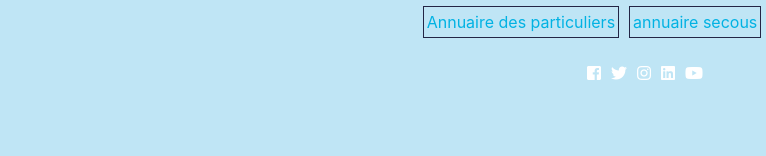
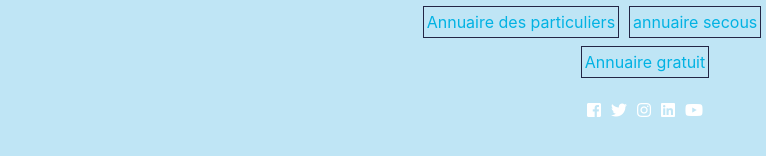
Before and after one commit to bonpiedlaroute/surfyng, a plain HTML site: page web/partenaires.html in a window 1280 px wide. Shown: the part 496-652 px from the top of the page, 0-766 px from the left. Drawn offline with nearby package versions, Linux system fonts and the light colour scheme.

Commit message:
add partner

```diff
--- a/web/partenaires.html
+++ b/web/partenaires.html
@@ -124,6 +124,11 @@
           <a href="https://annuaire-sites.danslemonde.net/gestion/in.php?url_id=30978" style="text-decoration:none;font-size:16px;color:#01B2E3;" target="_blank"><img border="0" src="https://annuaire-sites.danslemonde.net/88x31.gif" width="88" height="31"></a>
         </div>
       </div>
+      <div style="display:flex;justify-content:center; align-items:center;width:100%;margin-bottom:5px;">
+        <div style="margin-left:10px;border:1px solid #222545;padding:3px;">
+          <a href="http://www.annuaireweb.fr" target="_blank" style="text-decoration:none;font-size:16px;color:#01B2E3;" title="Annuaire gratuit, référencement de sites internet">Annuaire gratuit</a>
+        </div>
+      </div>
 
 
     </main>
```
